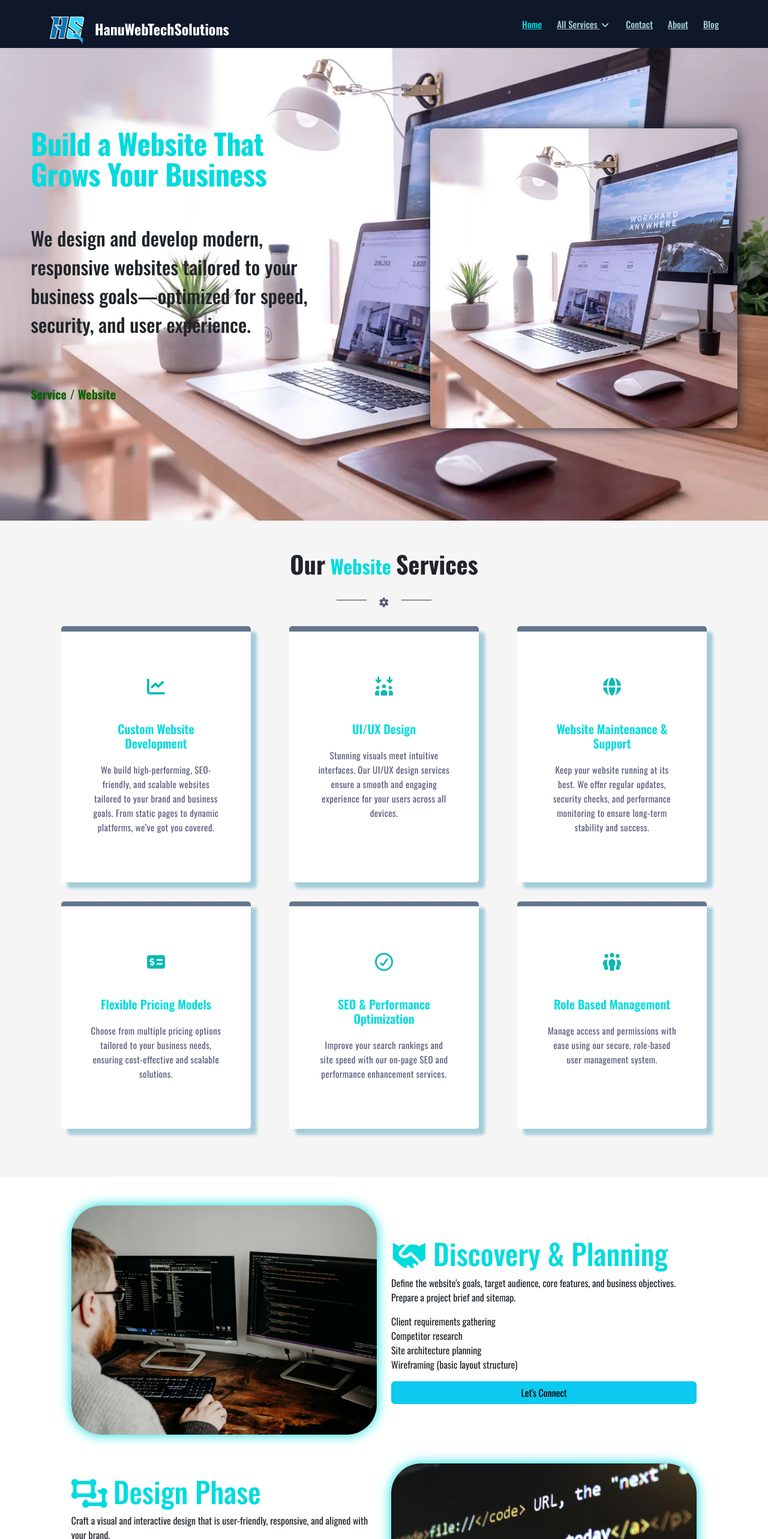
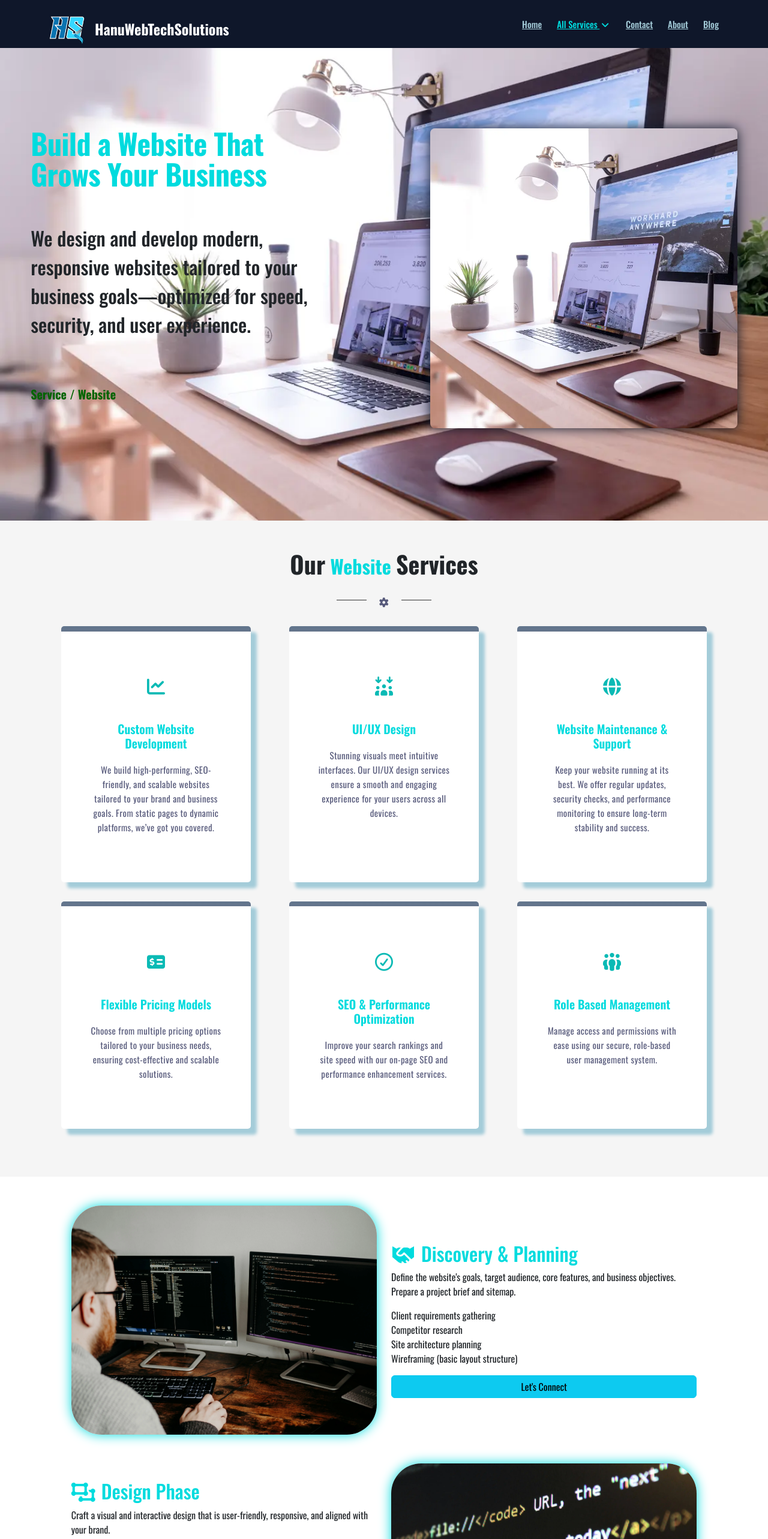
Before and after one commit to om9070/frontendcode, a Next.js app: page /website in a window 1280 px wide. Shown: the top 2566 px of the page at 60% size. Built offline with nearby package versions, Linux system fonts and the light colour scheme.

Commit message:
content change

```diff
--- a/app/globals.css
+++ b/app/globals.css
@@ -143,10 +143,10 @@ a {
   display: block;
   display: flex;
   align-items: center;
-  gap: 0.8rem;
+  gap: 0.2rem;
 }
 .header .menu > ul > li .sub-menu.mega-menu > .list-item > ul > li > a {
-  padding: 10px 0;
+  padding: 3px 0;
   display: inline-block;
   font-size: 20px;
   color: #a4ccd9;
@@ -515,7 +515,7 @@ a {
 }
 
 .card-tittle {
-  font-size: 3rem;
+  font-size: 2rem;
   font-family: "Oswald", sans-serif;
   color: #00dbde;
 }
@@ -1786,7 +1786,14 @@ footer::before {
   color: #00dbde;
 }
 
-.email a {
+
+.whatsubsec a{
+  color: #0f172a;
+  text-decoration: none;
+}
+
+
+/* .email a {
   font-family: "Oswald", sans-serif;
   font-size: 25px;
   color: #0f172a;
@@ -1795,13 +1802,12 @@ footer::before {
   border: 1px solid #00dbde;
   padding: 10px;
   border-radius: 30px;
-  /* background-color: #0f172a; */
 }
 
 .email a:hover {
   background-color: #9cafaf;
   color: #e1e4e4;
-}
+} */
 
 .email i {
   background-color: #0f172a;
@@ -1826,3 +1832,9 @@ footer::before {
   width: 80px !important;
   margin: 10px 5px;
 }
+
+
+.email i:hover{
+  color: #0f172a;
+  background-color: #a4ccd9;
+}
--- a/components/home/DevelopmentFlow/DevelopmentProcess.module.css
+++ b/components/home/DevelopmentFlow/DevelopmentProcess.module.css
@@ -113,7 +113,7 @@
 /* Desktop styles */
 @media (min-width: 1024px) {
   .grid {
-    grid-template-columns: repeat(4, 1fr);
+    grid-template-columns: repeat(3, 1fr);
     gap: 2rem;
   }
 
--- a/components/home/contact.jsx
+++ b/components/home/contact.jsx
@@ -25,7 +25,7 @@ export default function Contact() {
   return (
     <>
      <section className="contact_us">
-        <div className="container">
+        <div className="container_sec">
             <div className="row" ref={sectionRef}>
                 <div className="col-md-10 offset-md-1">
                     <div className="contact_inner">
--- a/components/home/navbar.jsx
+++ b/components/home/navbar.jsx
@@ -1,10 +1,13 @@
 "use client";
 import Image from "next/image";
 import Link from "next/link";
+import { usePathname } from "next/navigation";
 import { useEffect, useState } from "react";
 
 const Navbar = () => {
-    const [active, setActive] = useState("home")
+  const router=usePathname();
+
+//   const [active, setActive] = useState("home");
   useEffect(() => {
     const menu = document.querySelector(".menu");
     const menuMain = menu.querySelector(".menu-main");
@@ -79,7 +82,13 @@ const Navbar = () => {
                   alt="logo image"
                   priority
                 />
-                                <p style={{ paddingLeft: "1rem", margin: "0px auto",color:"white" }}>
+                <p
+                  style={{
+                    paddingLeft: "1rem",
+                    margin: "0px auto",
+                    color: "white",
+                  }}
+                >
                   HanuWebTechSolutions
                 </p>{" "}
               </div>
@@ -98,77 +107,123 @@ const Navbar = () => {
                   <div className="mobile-menu-close">&times;</div>
                 </div>
                 <ul className="menu-main">
-                                    <li className="" onClick={() => setActive("home")}>
-                                        <Link href="/" style={active === "home" ? { color: "#00dbde" } : {}}>Home</Link>
+                  <li className="">
+                    <Link
+                      href="/"
+                      style={router === "/" ? { color: "#00dbde" } : {}}
+                    >
+                      Home
+                    </Link>
                   </li>
                   <li className="menu-item-has-children">
-                                        <Link href="#" style={["website", "application", "seo", "load", "lead", "ads"].includes(active) ? { color: "#00dbde" } : {}}>
+                    <Link
+                      href="#"
+                      style={
+                        [
+                          "/website",
+                          "/application",
+                          "/seo",
+                          "/loadmanagement",
+                          "/leadgenerater",
+                          "/ads",
+                          "/aiservice"
+                        ].includes(router)
+                          ? { color: "#00dbde" }
+                          : {}
+                      }
+                    >
                       All Services <i className="fa fa-angle-down"></i>
                     </Link>
                     <div className="sub-menu mega-menu mega-menu-column-4">
                       <div className="list-item font">
                         <h4 className="title">IT Service</h4>
                         <ul>
-                                                    <li onClick={() => setActive("website")}>
+                          <li >
                             <i className="fa-solid fa-laptop-code"></i>
                             <Link href="/website">Website Develpment</Link>
                           </li>
-                                                    <li onClick={() => setActive("application")}>
+                          <li>
                             <i className="fa-solid fa-mobile-screen"></i>
-                                                        <Link href="/application">Application Develpment</Link>
+                            <Link href="/application">
+                              Application Develpment
+                            </Link>
                           </li>
-                                                    <li onClick={() => setActive("seo")}>
+                          <li>
                             <i className="fa-brands fa-searchengin"></i>
                             <Link href="/seo">SEO Develpment</Link>
                           </li>
-                                                    <li onClick={() => setActive("load")}>
+                          <li>
                             <i className="fa-solid fa-scale-balanced"></i>
                             <Link href="/loadmanagement">Load Management</Link>
                           </li>
-
                         </ul>
                       </div>
                       <div className="list-item font">
                         <h4 className="title">Digital Marketing</h4>
                         <ul>
-                                                    <li onClick={() => setActive("lead")}>
+                          <li>
                             <i className="fa-solid fa-chalkboard-user"></i>
                             <Link href="/leadgenerater">Lead Generater</Link>
                           </li>
-                                                    <li onClick={() => setActive("ads")}>
+                          <li>
                             <i className="fa-brands fa-square-instagram"></i>
-                                                        <Link href="/ads">FaceBook/Instagram/Google ADS</Link>
+                            <Link href="/ads">
+                              FaceBook/Instagram/Google ADS
+                            </Link>
                           </li>
                           <li>
                             <i className="fa-solid fa-person-burst"></i>
-                                                        <Link href="/aiservice">Artificial Intelligence(AI)</Link>
+                            <Link href="/aiservice">
+                              Artificial Intelligence(AI)
+                            </Link>
                           </li>
                         </ul>
                       </div>
                       <div className="list-item">
-                                                <div style={{ position: 'relative', width: '100%', height: '80%', aspectRatio: '2 / 1' }}>
+                        <div
+                          style={{
+                            position: "relative",
+                            width: "100%",
+                            height: "80%",
+                            aspectRatio: "2 / 1",
+                          }}
+                        >
                           <Image
                             src="/seo6.webp"
                             alt="Hero Banner"
                             fill
                             priority
-                                                        style={{ objectFit: 'cover' }}
+                            style={{ objectFit: "cover" }}
                             sizes="(max-width: 768px) 100vw, (max-width: 1200px) 50vw, 600px"
                             quality={75}
                           />
                         </div>
-
                       </div>
                     </div>
                   </li>
-                                    <li onClick={() => setActive("contact")}>
-                                        <Link href="/contact" style={active === "contact" ? { color: "#00dbde" } : {}} >Contact</Link>
+                  <li >
+                    <Link
+                      href="/contact"
+                      style={router === "/contact" ? { color: "#00dbde" } : {}}
+                    >
+                      Contact
+                    </Link>
                   </li>
-                                    <li onClick={() => setActive("about")}>
-                                        <Link style={active === "about" ? { color: "#00dbde" } : {}} href="/about">About</Link>
+                  <li>
+                    <Link
+                      style={router === "/about" ? { color: "#00dbde" } : {}}
+                      href="/about"
+                    >
+                      About
+                    </Link>
                   </li>
-                                    <li onClick={() => setActive("blog")}>
-                                        <Link style={active === "blog" ? { color: "#00dbde" } : {}} href="/blog">Blog</Link>
+                  <li >
+                    <Link
+                      style={router === "/blog" ? { color: "#00dbde" } : {}}
+                      href="/blog"
+                    >
+                      Blog
+                    </Link>
                   </li>
                 </ul>
               </nav>
```
Also changed, not shown: app/page.js (+18 -15 lines), components/home/DevelopmentFlow/developmentProcess.jsx (+13 -13 lines), components/home/email.jsx (+17 -10 lines). Lines whose indentation alone changed are shown as unchanged.
